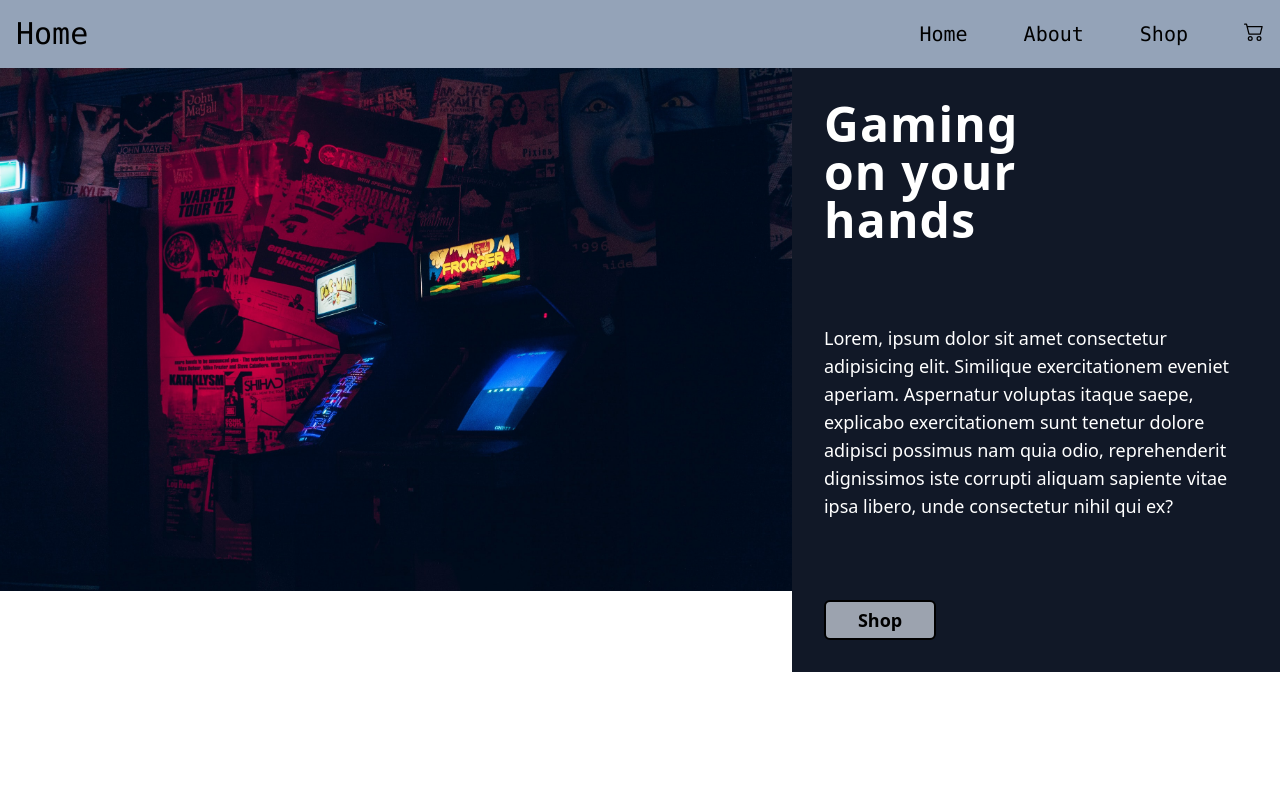
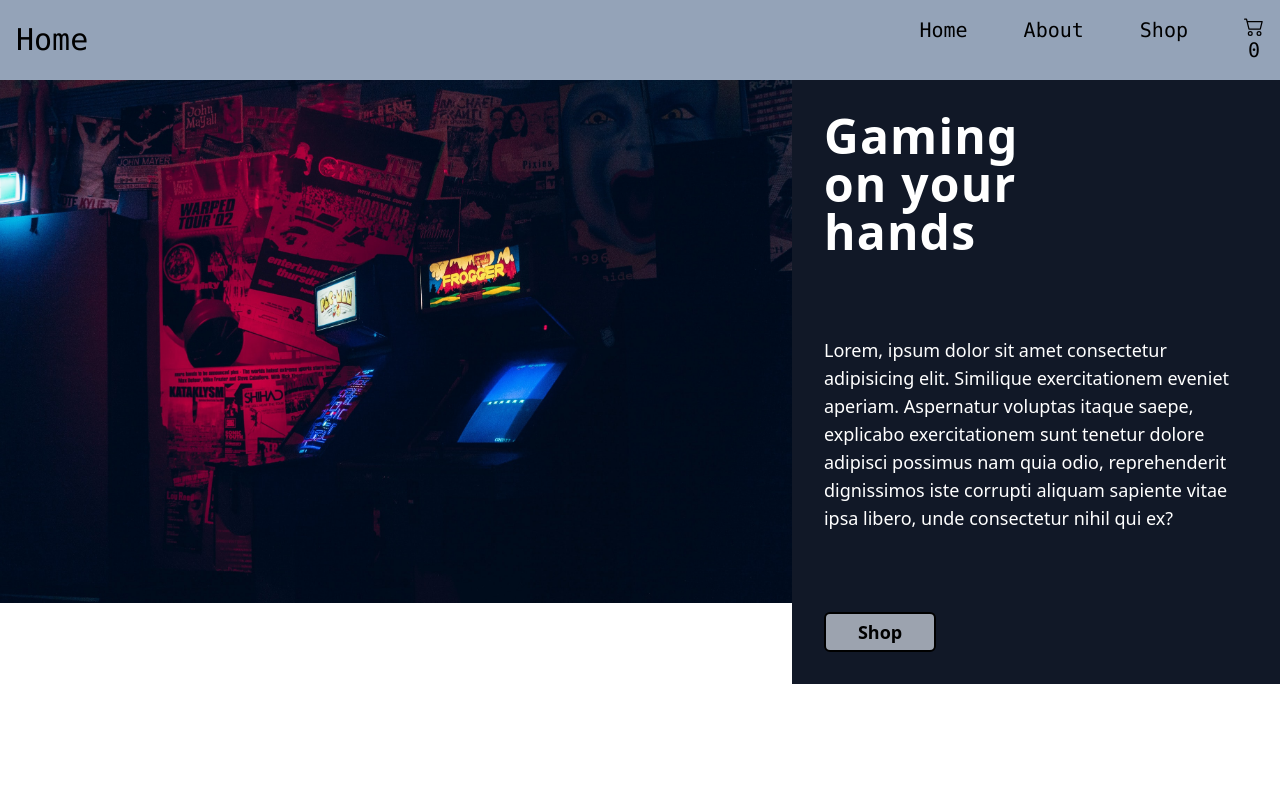
Before and after one commit to Novachaos82/shopping-cart, a React (Create React App) app: page / in a window 1280 px wide. Shown: the top 800 px of the page. Built offline with nearby package versions, Linux system fonts and the light colour scheme; the HTML template or start-up script is replaced by a standard one.

Commit message:
add a feature to show cart total amount

```diff
--- a/src/App.jsx
+++ b/src/App.jsx
@@ -33,10 +33,12 @@ const App = () => {
         item.id === id ? { ...item, qty: item.qty + quantity } : item
       )
     );
+
+  const cartLength = cart.length;
   return (
     <Router>
       <div className="App">
-        <Navbar />
+        <Navbar cartLen={cartLength} />
 
         <Routes>
           <Route path="/" element={<HomePage />} />
--- a/src/components/Header/Navbar.jsx
+++ b/src/components/Header/Navbar.jsx
@@ -1,6 +1,6 @@
 import { Link } from "react-router-dom";
 import { BsCart2 } from "react-icons/bs";
-const Navbar = (props) => {
+const Navbar = ({ cartLen }) => {
   return (
     <div className="bg-slate-400  p-4 flex justify-between font-mono items-center overflow-x-hidden">
       <Link to="/">
@@ -20,6 +20,7 @@ const Navbar = (props) => {
           <Link to="/cart">
             <button>
               <BsCart2 />
+              {cartLen}
             </button>
           </Link>
         </li>
--- a/src/components/Shop/cartItems.jsx
+++ b/src/components/Shop/cartItems.jsx
@@ -2,6 +2,7 @@ const CartItems = ({ id, image, price, name, qty, changeQty, deleteItem }) => {
   const deleteHandler = () => deleteItem(id);
   const increaseQtyHandler = () => changeQty(id, +1);
   const decreaseQtyHandler = () => changeQty(id, -1);
+
   //{
   //  cartObjects.map((items) => {
   //    items.map((obj) => {
@@ -13,8 +14,10 @@ const CartItems = ({ id, image, price, name, qty, changeQty, deleteItem }) => {
     <div>
       <div>{name}</div>
       <div>{qty}</div>
-      <button onClick={increaseQtyHandler}>increase</button>
-      <button onClick={decreaseQtyHandler}>decrease</button>
+      <button onClick={increaseQtyHandler}>+</button>
+      <button onClick={decreaseQtyHandler} disabled={qty < 2}>
+        -
+      </button>
       <div>
         <button onClick={deleteHandler}>delete</button>
       </div>
```
